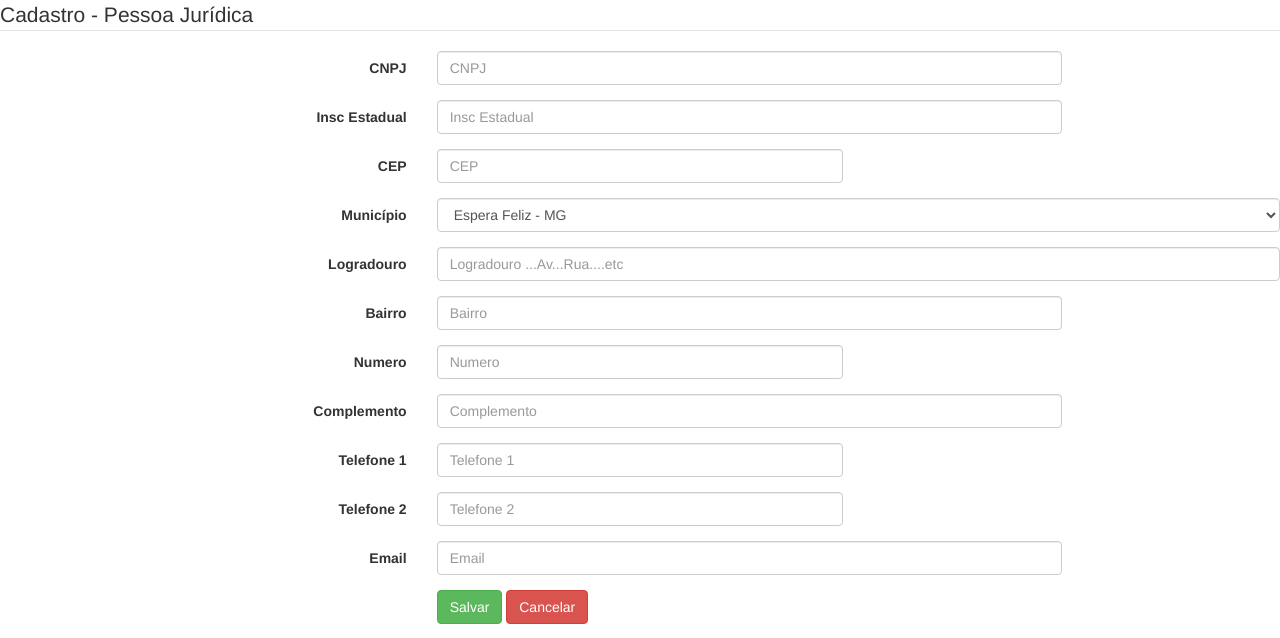
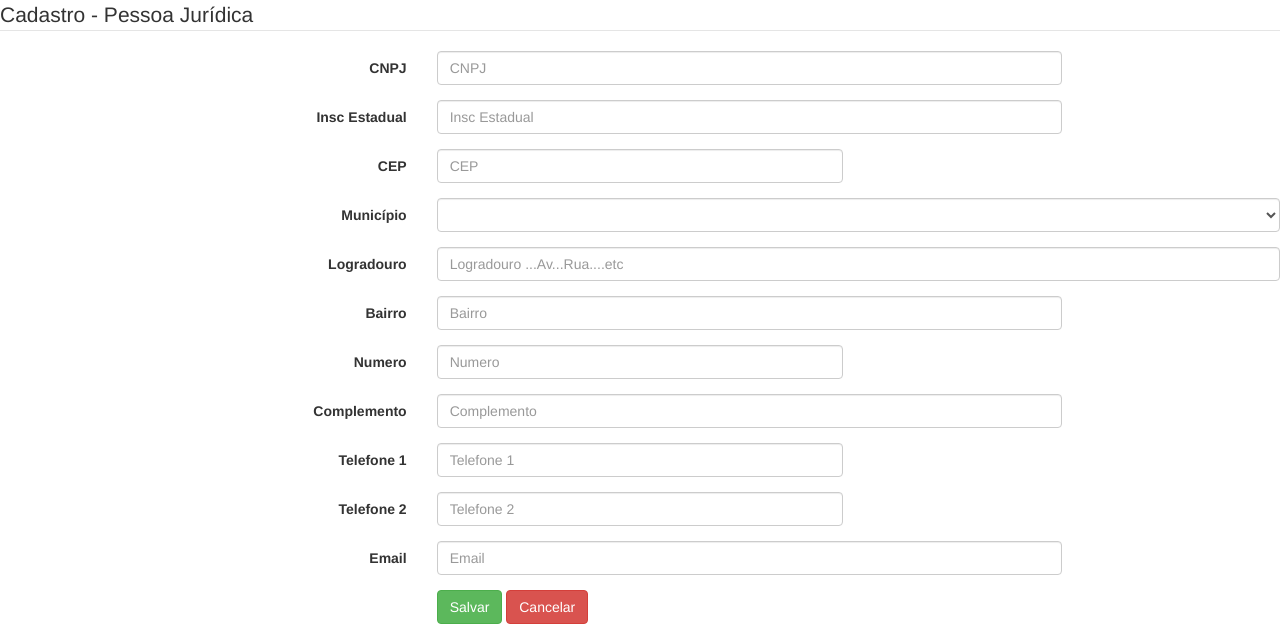
Before and after one commit to SauloNascimento/TrocaDoBem, a Django app: template app/templates/cadastros/cadastro-instituicao.html in a window 1280 px wide. Shown: the top 638 px of the page. Run offline with Django 3.2, Linux system fonts and the light colour scheme; the template is opened without the code that fills it, so the values that code supplies are empty; some libraries are stand-ins or nearby versions.

Commit message:
Template para cadastro de instituições - sem estados adicionados

```diff
--- a/app/templates/cadastros/cadastro-instituicao.html
+++ b/app/templates/cadastros/cadastro-instituicao.html
@@ -79,8 +79,8 @@
   <label class="col-md-4 control-label" for="municipio">Município</label>
   <div class="col-md-8">
     <select id="municipio" name="municipio" class="form-control">
-      <option value="1">Espera Feliz - MG</option>
-      <option value="2">Carangola - MG</option>
+{#      <option value="1">Espera Feliz - MG</option>#}
+{#      <option value="2">Carangola - MG</option>#}
     </select>
   </div>
 </div>
```
